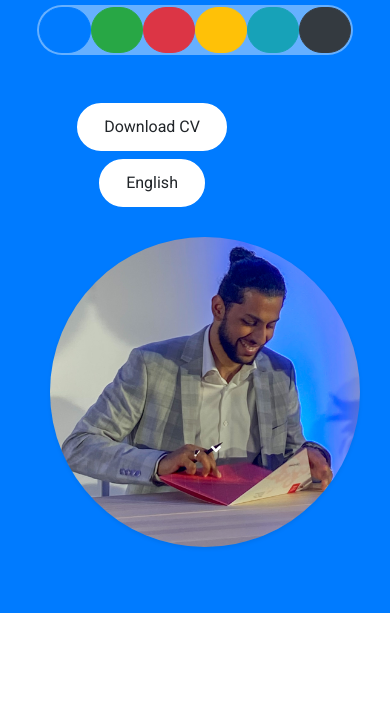
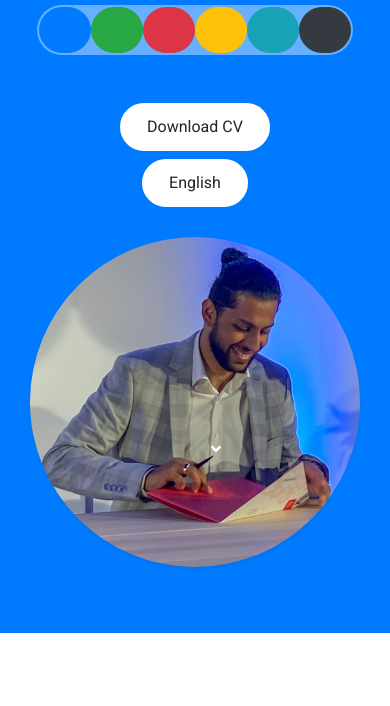
Before and after one commit to georgewahba/myportfolio, a plain HTML site: page index.html in a window 390 px wide. Shown: the part 341-1047 px from the top of the page. Drawn offline with nearby package versions, Linux system fonts and the light colour scheme.

Commit message:
centering

```diff
--- a/css/style.css
+++ b/css/style.css
@@ -182,7 +182,7 @@ h1,h2,h3,h4,h5,h6,p{
   width: 316px;
 }
 
-@media (max-width: 600px) {
+@media (max-width: 900px) {
   #custom-button {
     /* center */
     left: calc(50% - 158px);
@@ -190,7 +190,19 @@ h1,h2,h3,h4,h5,h6,p{
 
   }
   #buttons {
-    left: calc(38.5% - 158px);
-    position: relative;
+    text-align: center;
   }
+
+  #buttons .d-flex {
+    justify-content: center;
+  }
+
+  .rounded-circle {
+    width: 100px;
+    align-self: center;
+  }
+
+  .col-lg-6 {
+    margin-left: 0;
 }
+}
--- a/index.html
+++ b/index.html
@@ -63,10 +63,10 @@
                     </div>
                     <div id="buttons">
                         <div class="d-flex align-items-center justify-content-center justify-content-lg-start pt-5">
-                            <a href="pdfs/cv.pdf" target="_blank" class="btn btn-white mr-4">Download CV</a>
+                            <a href="pdfs/cv.pdf" target="_blank" class="btn btn-white">Download CV</a>
                         </div>
                         <div class="d-flex align-items-center justify-content-center justify-content-lg-start pt-2">
-                            <a href="/english.html" class="btn btn-white mr-4">English</a>
+                            <a href="/english.html" class="btn btn-white">English</a>
                         </div>
                     </div>
                 </div>
```
Also changed, not shown: english.html (+2 -2 lines).
